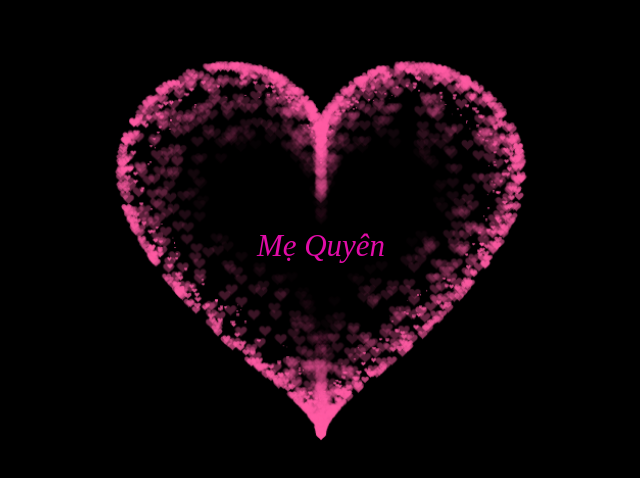
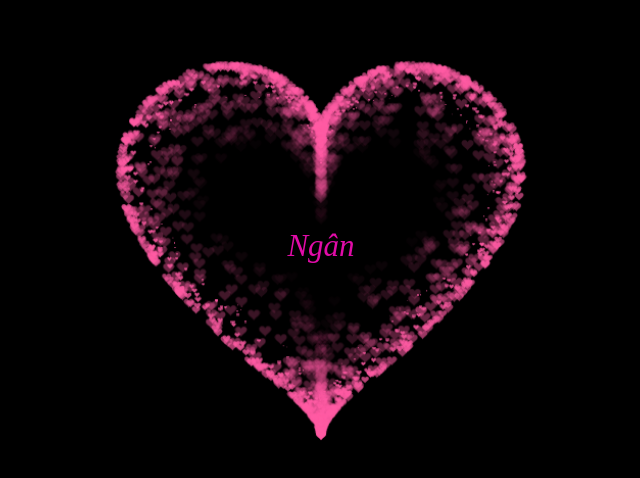
Before and after one commit to Tanh11/heart_code, a plain HTML site: page index.html in a window 1280 px wide. Shown: the part 152-630 px from the top of the page, without its empty margins (319-959 px from the left). Drawn offline with Linux system fonts and the light colour scheme.

Commit message:
Update index.html

```diff
--- a/index.html
+++ b/index.html
@@ -332,6 +332,6 @@ var ParticlePool = (function() {
         align-items: center;
         justify-content: center;
         margin-bottom: 5px;
-        text-align: center;">Mẹ Quyên</div>
+        text-align: center;">Ngân</div>
  </BODY>
 </HTML>
```
